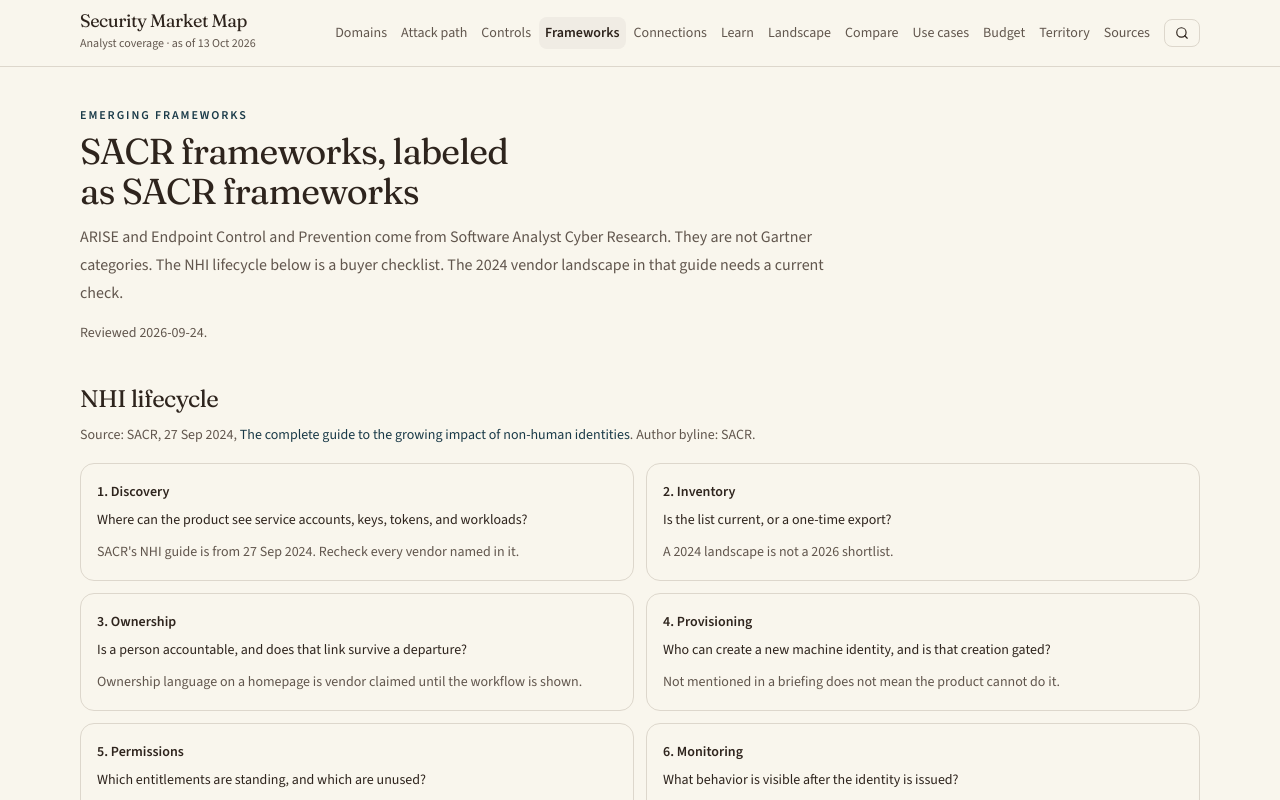
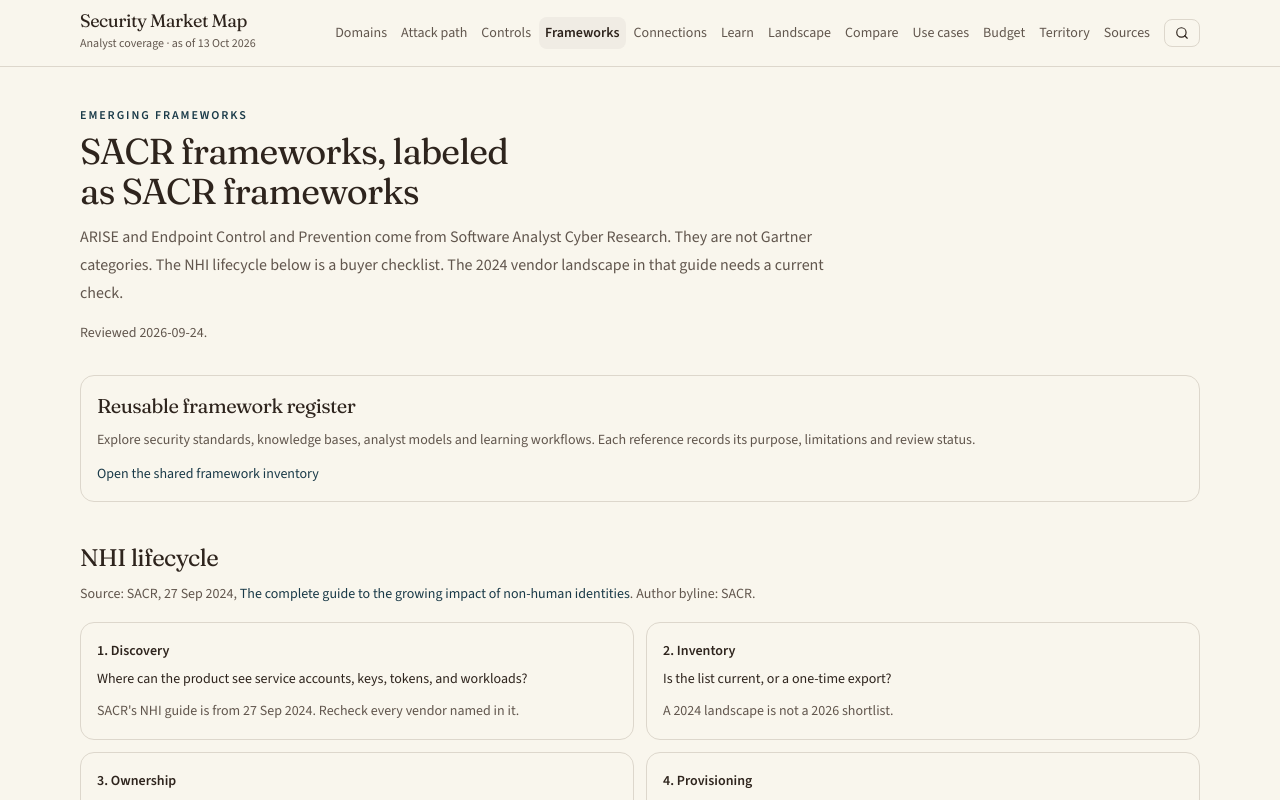
Before and after one commit to heyfunwhoa/security-market-map, a Next.js app: page /frameworks in a window 1280 px wide. Shown: the top 800 px of the page. Built offline with nearby package versions, Linux system fonts and the light colour scheme.

Commit message:
Connect category learning previews and shared framework references

```diff
--- a/app/frameworks/page.tsx
+++ b/app/frameworks/page.tsx
@@ -13,6 +13,17 @@
         lede="ARISE and Endpoint Control and Prevention come from Software Analyst Cyber Research. They are not Gartner categories. The NHI lifecycle below is a buyer checklist. The 2024 vendor landscape in that guide needs a current check."
       />
       <p className="mt-4 text-sm text-muted-foreground">Reviewed {REVIEWED}.</p>
+
+      <section className="mt-8 rounded-xl border border-border p-4">
+        <h2 className="text-xl tracking-tight">Reusable framework register</h2>
+        <p className="mt-2 text-sm leading-6 text-muted-foreground">
+          Explore security standards, knowledge bases, analyst models and learning workflows.
+          Each reference records its purpose, limitations and review status.
+        </p>
+        <a className="mt-3 inline-block text-sm text-primary hover:underline focus-visible:outline-2 focus-visible:outline-offset-4" href="https://github.com/heyfunwhoa/technical-docs-platform/tree/9ef20979b0ae439e754d24be89a89985185c48d9/frameworks">
+          Open the shared framework inventory
+        </a>
+      </section>
 
       <section className="mt-10">
         <h2 className="text-2xl tracking-tight">NHI lifecycle</h2>
```
